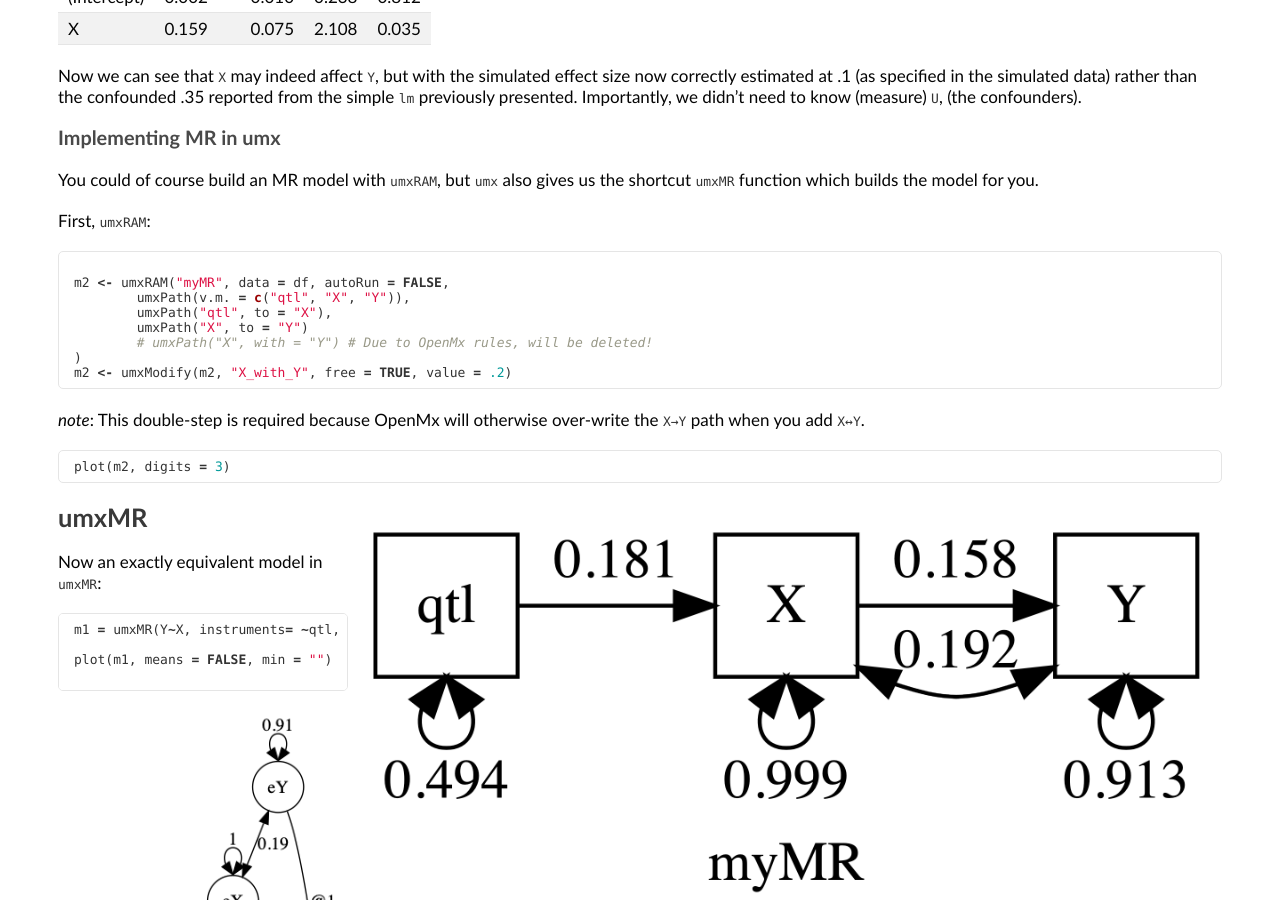
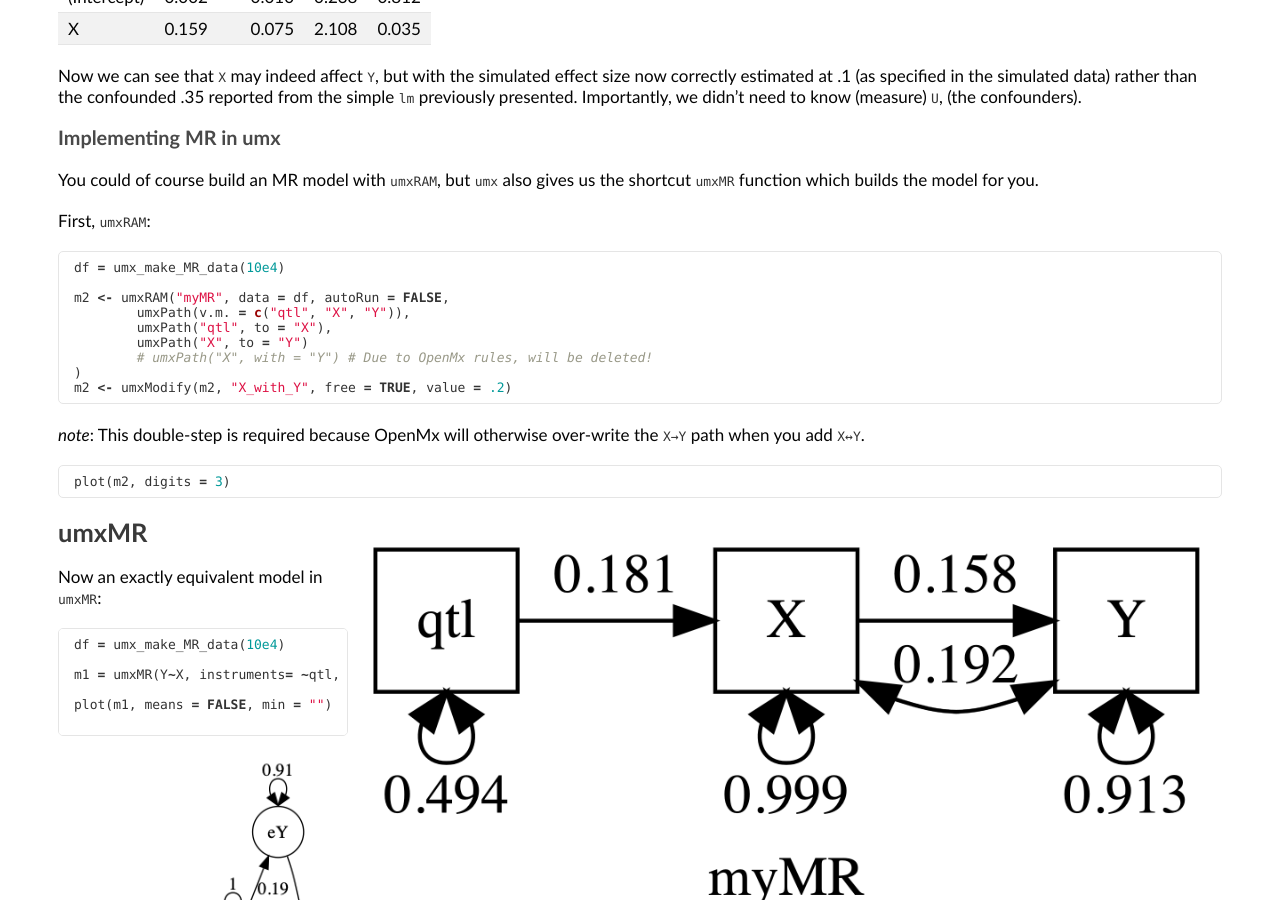
Before and after one commit to tbates/tbates.github.io, a Jekyll site: the page built from _posts/1970-09-13-models-IV.markdown, in a window 1280 px wide and 900 px high, scrolled down 1520 px. Built offline with Jekyll 4.4.1, drawn with Linux system fonts in a browser that asks for light colours.

Commit message:
add  data to umxMR examples

````diff
--- a/_posts/1970-09-13-models-IV.markdown
+++ b/_posts/1970-09-13-models-IV.markdown
@@ -80,6 +80,7 @@ You could of course build an MR model with `umxRAM`, but `umx` also gives us the
 First, `umxRAM`:
 
 ```r
+df = umx_make_MR_data(10e4)
 
 m2 <- umxRAM("myMR", data = df, autoRun = FALSE,
 	umxPath(v.m. = c("qtl", "X", "Y")),
@@ -103,6 +104,8 @@ plot(m2, digits = 3)
 Now an exactly equivalent model in `umxMR`:
 
 ```r
+df = umx_make_MR_data(10e4)
+
 m1 = umxMR(Y~X, instruments= ~qtl, data = df)
 
 plot(m1, means = FALSE, min = "")
````
